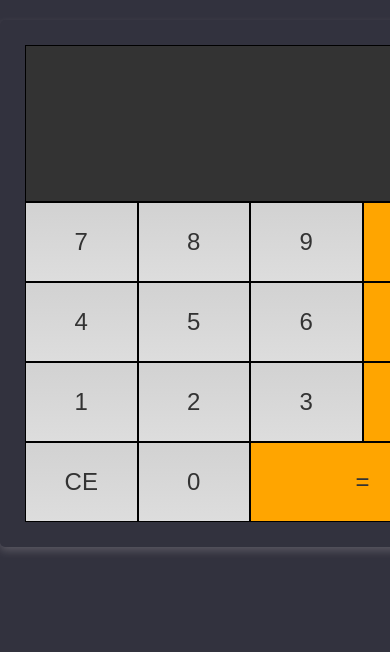
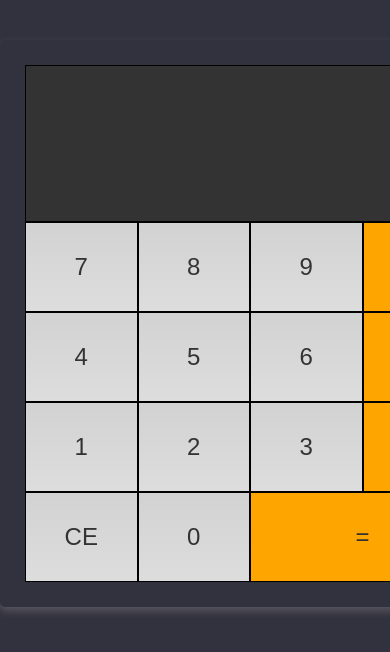
Before and after one commit to NicoIzumi30/Web-Caculator, a plain HTML site: page index.html in a window 390 px wide. Shown: the top 652 px of the page. Drawn offline with Linux system fonts and the light colour scheme.

Commit message:
finish the learn flex-box

```diff
--- a/assets/style.css
+++ b/assets/style.css
@@ -78,9 +78,10 @@ body{
 }
 @media (max-width:880px){
     .flex-container-column{
+        margin-top: 40px;
         width: 60%;
     }
     .button{
-        padding: 25px 15px;
+        padding: 30px 10px;
     }
 }
```
